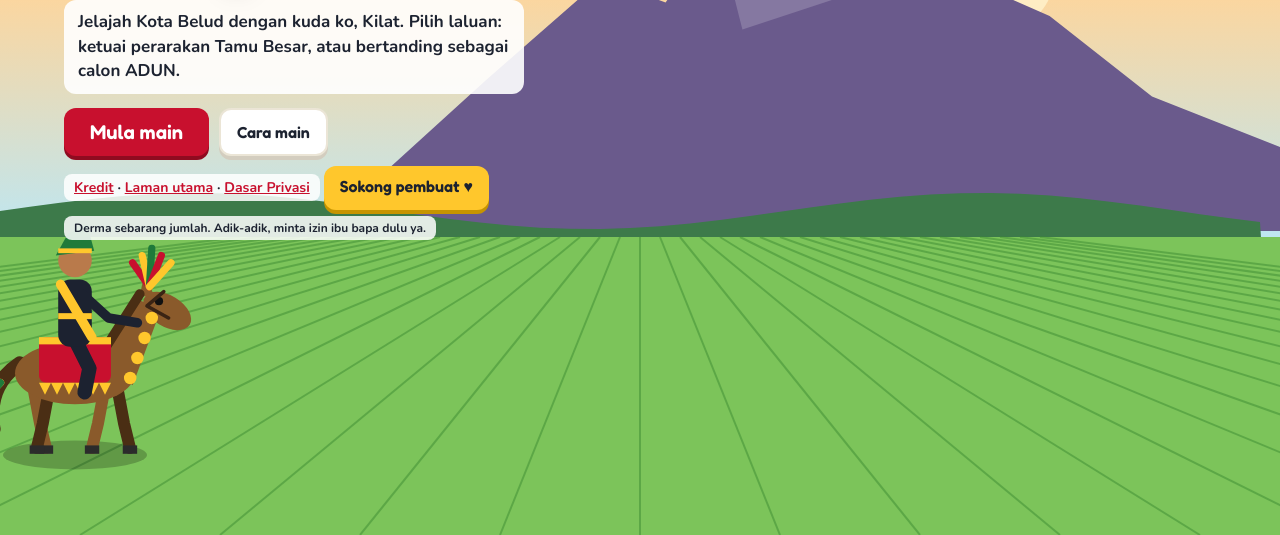
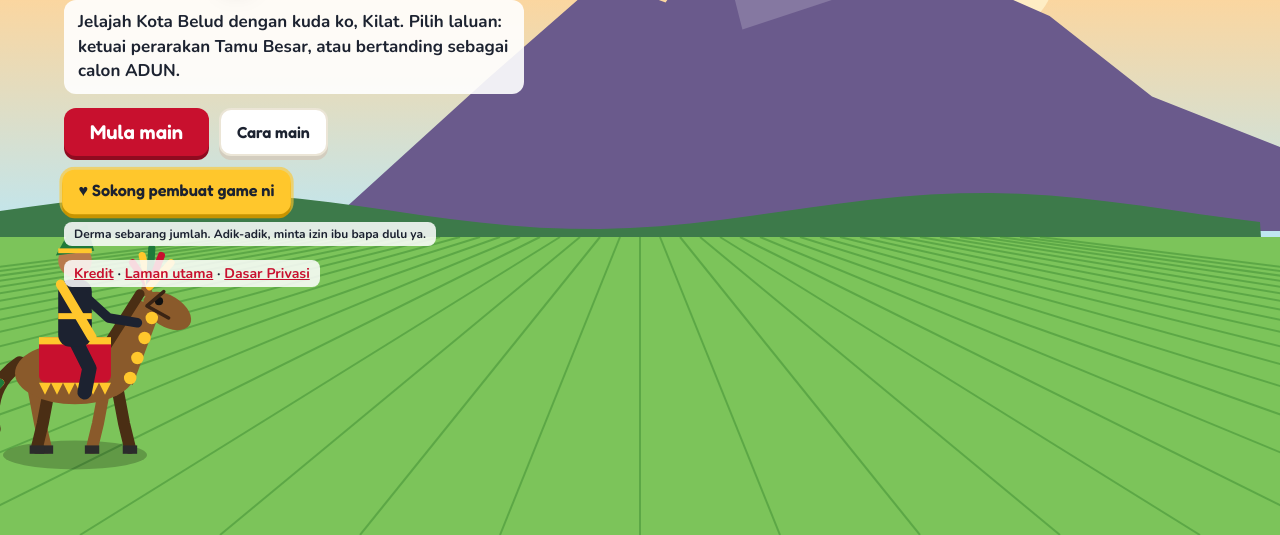
Before and after one commit to RoryEducator/roryeducator.github.io, a plain HTML site: page main.html in a window 1280 px wide. Shown: the part 265-800 px from the top of the page. Drawn offline with nearby package versions, Linux system fonts and the light colour scheme; animation ran at ten frames a second.

Commit message:
Butang Sokong berkelip di skrin utama dan peta

```diff
--- a/main.html
+++ b/main.html
@@ -44,6 +44,11 @@ h3{font:700 20px/1.1 Fredoka,sans-serif;margin:0}
 .btn:focus-visible,.ib:focus-visible{outline:3px solid var(--yel);outline-offset:2px}
 .ib{width:44px;height:44px;border-radius:12px;border:0;background:#fff;color:var(--ink);box-shadow:0 3px 0 rgba(0,0,0,.25);display:grid;place-items:center;cursor:pointer;font:700 20px Fredoka;padding:0;flex:none}
 .ib svg{width:22px;height:22px}
+@keyframes supPulse{0%,100%{transform:scale(1);box-shadow:0 4px 0 #c79400,0 0 0 0 rgba(255,199,44,.8)}50%{transform:scale(1.07);box-shadow:0 4px 0 #c79400,0 0 0 12px rgba(255,199,44,0)}}
+@keyframes heartBeat{0%,100%{transform:scale(1)}15%{transform:scale(1.25)}30%{transform:scale(1)}45%{transform:scale(1.18)}}
+.sup-blink{animation:supPulse 1.2s ease-in-out infinite}
+a.ib.sup{background:#c8102e;text-decoration:none}a.ib.sup svg{animation:heartBeat 1.4s ease-in-out infinite}
+@media (prefers-reduced-motion:reduce){.sup-blink,a.ib.sup svg{animation:none}}
 #hudL{position:fixed;left:12px;top:12px;width:220px;z-index:5}
 .bar{height:12px;border-radius:8px;background:#eee6d4;overflow:hidden;margin:5px 0 4px}
 .bar i{display:block;height:100%;width:0;background:linear-gradient(90deg,var(--grn),#58b947);transition:width .6s}
@@ -147,6 +152,7 @@ h3{font:700 20px/1.1 Fredoka,sans-serif;margin:0}
   <button class="ib" id="bMap" title="Jelajah daerah" aria-label="Jelajah daerah"><svg viewBox="0 0 24 24" fill="none" stroke="#1c2230" stroke-width="2.2" stroke-linejoin="round"><circle cx="12" cy="12" r="9"/><path d="m15.5 8.5-2 5-5 2 2-5z" fill="#c8102e" stroke="#c8102e"/></svg></button>
   <button class="ib" id="bHelp" title="Cara main" aria-label="Cara main">?</button>
   <button class="ib" id="bSnd" title="Bunyi" aria-label="Bunyi"></button>
+  <a class="ib sup" id="bSup" href="https://pennachart.gumroad.com/l/vdemb" target="_blank" rel="noopener" title="Sokong pembuat (derma)" aria-label="Sokong pembuat"><svg viewBox="0 0 24 24"><path d="M12 21s-7.5-4.6-9.6-9.2C1 8.6 3 5 6.5 5c2.1 0 3.6 1.2 4.5 2.6h2C13.9 6.2 15.4 5 17.5 5 21 5 23 8.6 21.6 11.8 19.5 16.4 12 21 12 21z" fill="#fff"/></svg></a>
   <button class="ib" id="bHome" title="Menu utama" aria-label="Menu utama"><svg viewBox="0 0 24 24" fill="none" stroke="#1c2230" stroke-width="2.2" stroke-linejoin="round"><path d="M3 11 12 4l9 7"/><path d="M5 10v10h14V10"/><path d="M10 20v-6h4v6"/></svg></button>
  </div>
  <div id="mission" class="card"><div class="weave"></div><div class="pad">
@@ -173,9 +179,9 @@ h3{font:700 20px/1.1 Fredoka,sans-serif;margin:0}
    <button class="btn ghost" id="bNew" hidden>Mula semula</button>
    <button class="btn ghost" id="bHow">Cara main</button>
   </div>
+  <a class="btn yel sup-blink" href="https://pennachart.gumroad.com/l/vdemb" target="_blank" rel="noopener" style="display:inline-block;margin-top:14px;text-decoration:none">♥ Sokong pembuat game ni</a>
+  <div class="credit" style="margin-top:8px;font-size:12px">Derma sebarang jumlah. Adik-adik, minta izin ibu bapa dulu ya.</div>
   <div class="credit"><a href="#" id="bCred">Kredit</a> · <a href="index.html">Laman utama</a> · <a href="privasi.html">Dasar Privasi</a></div>
-  <a class="btn yel" href="https://pennachart.gumroad.com/l/vdemb" target="_blank" rel="noopener" style="display:inline-block;margin-top:10px;text-decoration:none">Sokong pembuat ♥</a>
-  <div class="credit" style="margin-top:6px;font-size:12px">Derma sebarang jumlah. Adik-adik, minta izin ibu bapa dulu ya.</div>
  </div>
 </div>
 
```
